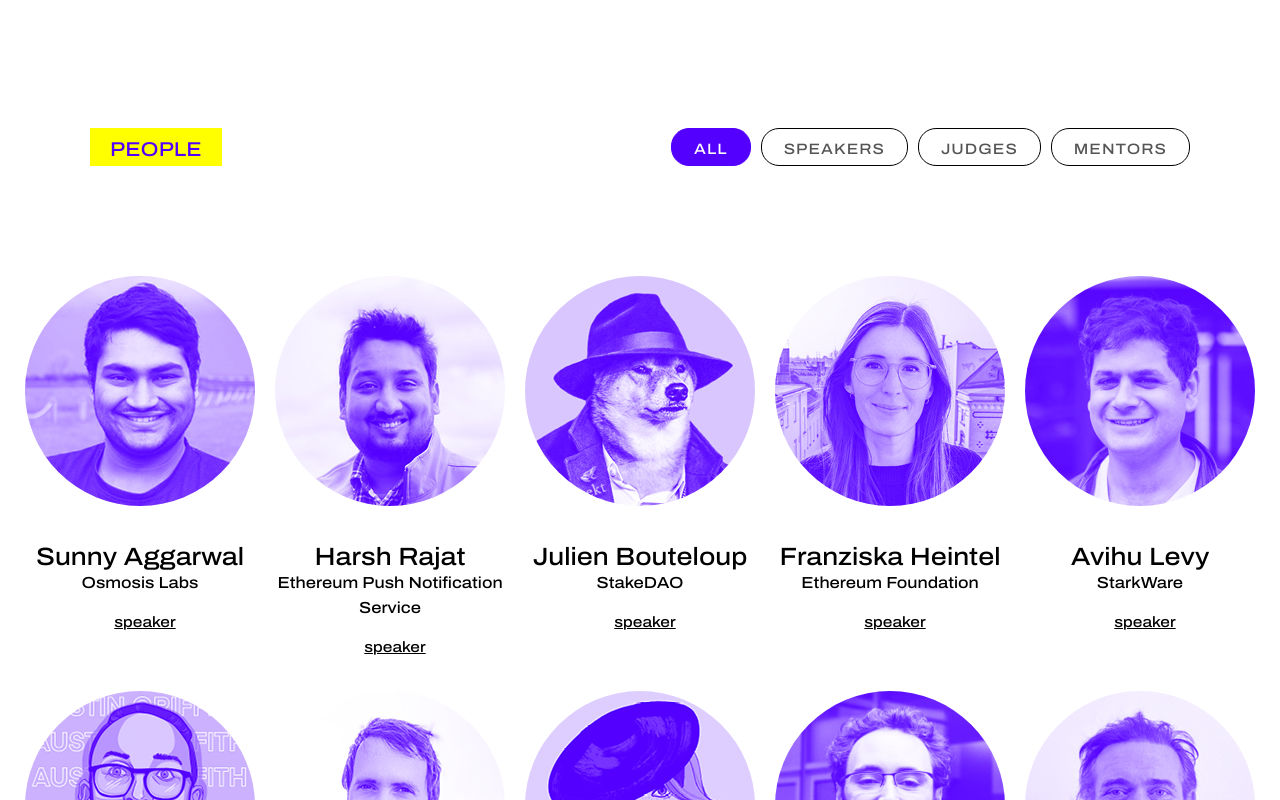
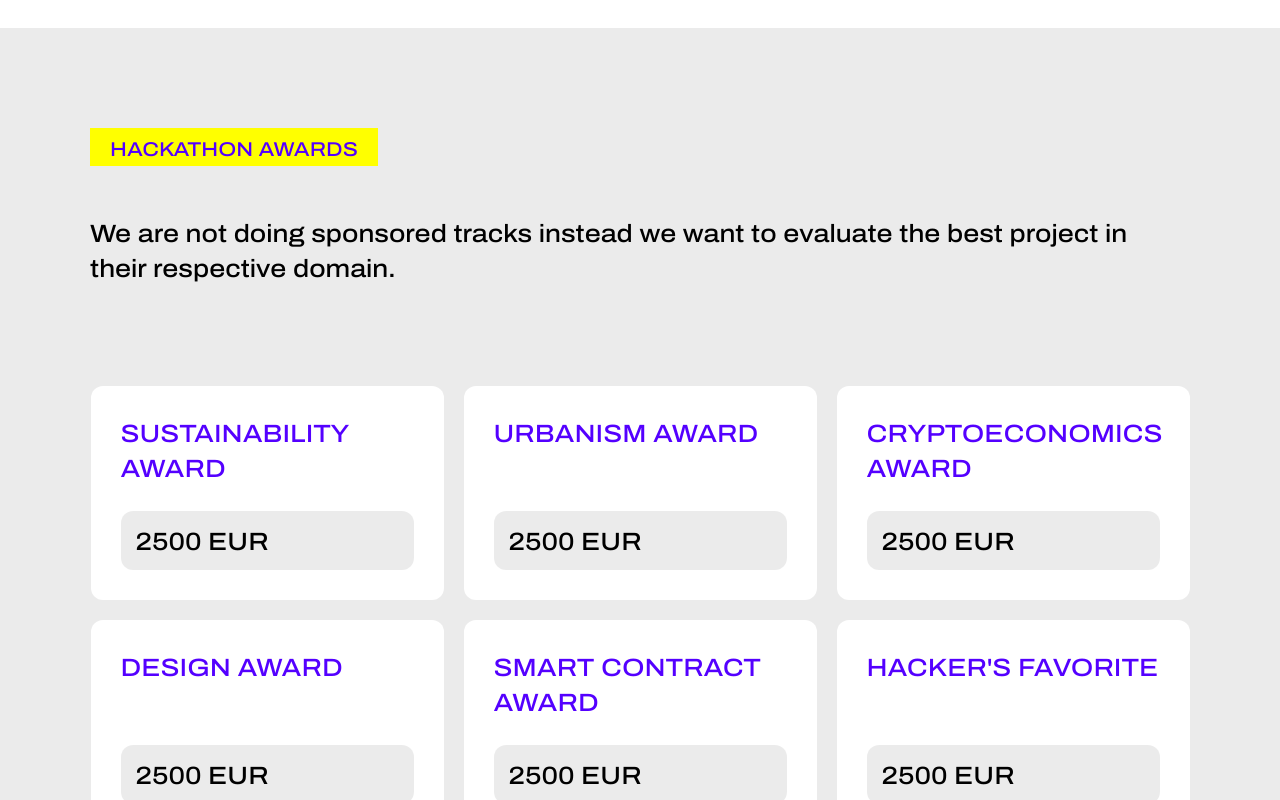
Before and after one commit to chrishobcroft/ethprague, a Vue app: page / in a window 1280 px wide. Shown: the part 1960-2760 px from the top of the page. Built offline with nearby package versions, Linux system fonts and the light colour scheme; no server answers.

Commit message:
hack awards added

```diff
--- a/src/components/HackathonAwards.vue
+++ b/src/components/HackathonAwards.vue
@@ -62,29 +62,34 @@ const showModal = (award: Award) => {
 
 const awards = [
   {
-    name: "sustainability award",
+    name: "Sustainability award",
     price: "2500 EUR",
-    description: "Lorem ipsum dolor sit amet consectetur adipisicing elit. Accusantium magni odio corporis quisquam quaerat, possimus ea iusto assumenda sed illum dicta nostrum labore vero ab adipisci minima fuga animi. Iure."
+    description: "Create structures which are long lasting, which will survive generations. Inspire us by solving the puzzle of sustainable existence of humanity or an artificial system. Be an infinite game player!"
   },
   {
-    name: "urbanism award",
+    name: "Urbanism award",
     price: "2500 EUR",
+    description: "Chances are, you are a city creature. Help to solve some of the issues of municipality infrastructure we are facing today or are soon going to be facing."
   },
   {
-    name: "urbanism award",
+    name: "Cryptoeconomics award",
     price: "2500 EUR",
+    description: "Prove your genius by inventing new economic systems. Get circular, start a local UBI project or mess with an economy at scale."
   },
   {
-  name: "infrastructure award",
+    name: "Design award",
     price: "2500 EUR",
+    description: "Make your dapp nice and smooth! Tech us about beauty and user experience, young padawan!"
   },
   {
-    name: "user experience award",
+    name: "Smart contract award",
     price: "2500 EUR",
+    description: "Make your contracts beautiful! Show us breathtaking structures of code which will orchestrate the symphony of your dapp. For that you shall be remembered and awarded!"
   },
   {
-    name: "smart contract design award",
+    name: "Hacker's favorite",
     price: "2500 EUR",
+    description: "The participating hackers should have their say as well! The project with the most votes from other competing hackers will be awarded the Hacker's favorite."
   },
 ]
 
--- a/src/pages/MainPage.vue
+++ b/src/pages/MainPage.vue
@@ -2,7 +2,7 @@
   <Header />
   <Hero />
   <Manifesto />
-<!--  <HackathonAwards />-->
+  <HackathonAwards />
   <People />
   <SponsorsAndPartners />
   <FAQ />
```
Lines whose indentation alone changed are shown as unchanged.
